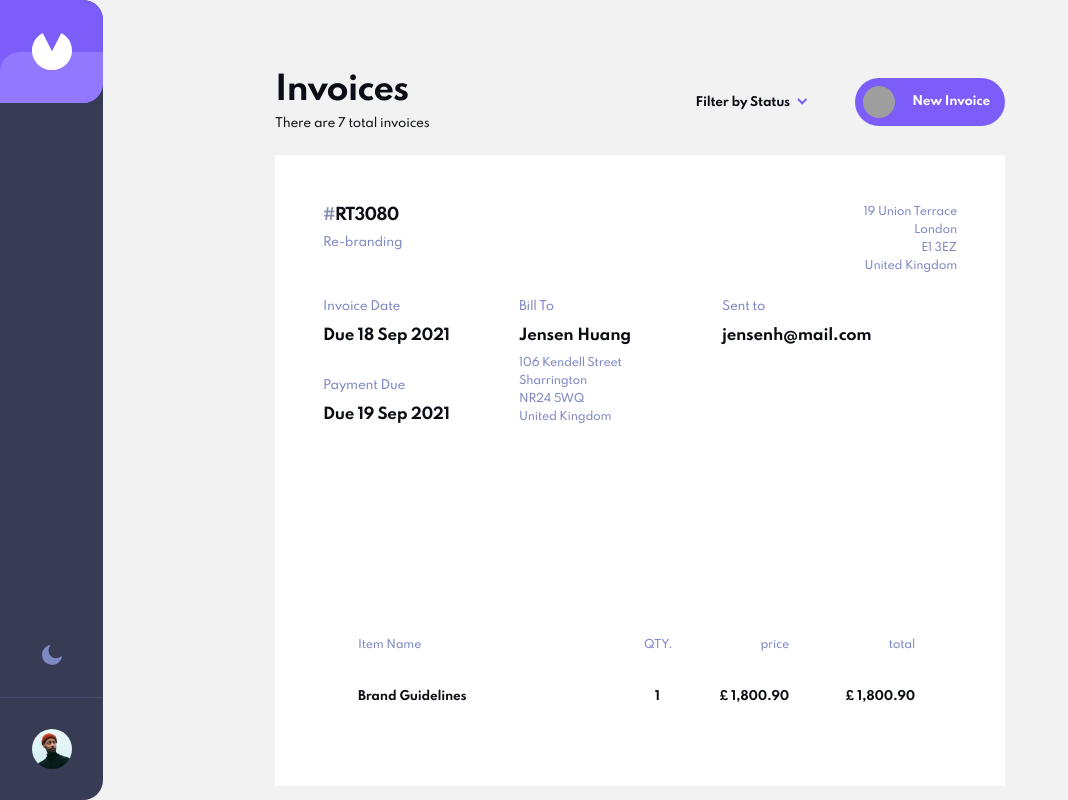
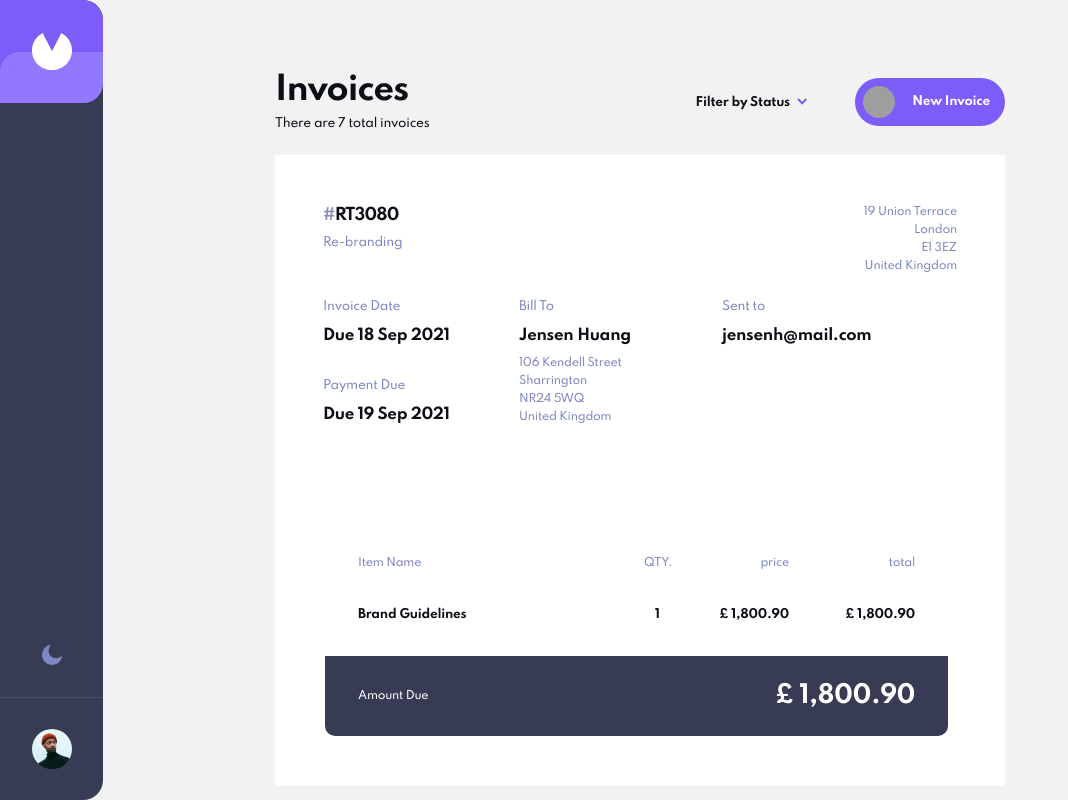
Before and after one commit to kvnloughead/invoice-app, a React (Create React App) app: page / in a window 1280 px wide. Both pictures are taken after a click on the icon 981 px from the left and 232 px from the top of the page. Shown: the whole page, without its empty margins (0-1068 px from the left). Built offline with nearby package versions, Linux system fonts and the light colour scheme; grey boxes are pictures that could not be loaded.

Commit message:
feat: add full invoice view

```diff
--- a/src/components/app/App.jsx
+++ b/src/components/app/App.jsx
@@ -5,8 +5,8 @@ import './App.css';
 
 import AppContext from '../../contexts/AppContext';
 import Sidebar from '../sidebar/Sidebar';
-import Table from '../table/Table';
-import TableHeader from '../tableheader/TableHeader';
+import SummaryHeader from '../summaryheader/SummaryHeader';
+import SummaryTable from '../summarytable/SummaryTable';
 
 import Toggler from '../toggler/Toggler';
 import useDarkMode from '../hooks/useDarkMode';
@@ -27,8 +27,8 @@ function App() {
           <Sidebar>
             <Toggler theme={theme} toggleTheme={themeToggler} />
           </Sidebar>
-          <TableHeader />
-          <Table />
+          <SummaryHeader />
+          <SummaryTable />
         </div>
       </AppContext.Provider>
     </ThemeProvider>
--- a/src/components/invoice/Invoice.jsx
+++ b/src/components/invoice/Invoice.jsx
@@ -32,7 +32,7 @@ const Invoice = () => {
         <Item row="2" col="3">{currentInvoice.clientEmail}</Item>
       </Middle>
       <SentTo />
-      <LineItems items={currentInvoice.items} />
+      <LineItems items={currentInvoice.items} total={currentInvoice.total} />
       <AmountDue />
     </InvoiceContainer>
   );
--- a/src/components/lineitems/LineItems.jsx
+++ b/src/components/lineitems/LineItems.jsx
@@ -4,10 +4,10 @@ import PropTypes, { string } from 'prop-types';
 
 import { lineItemNames } from '../../utils/constants';
 import {
-  Table, TableRow, TH, TD,
+  Table, TableRow, TH, TD, TableFooterRow, TF,
 } from './style';
 
-const LineItems = (({ items }) => (
+const LineItems = (({ items, total }) => (
   <Table>
     <thead>
       <TableRow>
@@ -25,6 +25,12 @@ const LineItems = (({ items }) => (
         </TableRow>
       ))}
     </tbody>
+    <tfoot>
+      <TableFooterRow>
+        <TF>Amount Due</TF>
+        <TF>{ total }</TF>
+      </TableFooterRow>
+    </tfoot>
   </Table>
 ));
 
@@ -35,6 +41,7 @@ LineItems.propTypes = {
     price: string.isRequired,
     total: string.isRequired,
   })).isRequired,
+  total: string.isRequired,
 };
 
 export default LineItems;
--- a/src/components/lineitems/style.jsx
+++ b/src/components/lineitems/style.jsx
@@ -1,4 +1,11 @@
-import styled from 'styled-components';
+import styled, { css } from 'styled-components';
+
+const headerFontStyles = css`
+  font-weight: 500;
+  font-size: 11px;
+  line-height: 18px;
+  letter-spacing: -0.23px;
+`;
 
 export const Table = styled.table`
   margin-top: 45px;
@@ -12,10 +19,7 @@ export const TableRow = styled.tr`
 `;
 
 export const TH = styled.th`
-  font-weight: 500;
-  font-size: 11px;
-  line-height: 18px;
-  letter-spacing: -0.23px;
+  ${headerFontStyles}
   padding-bottom: 32px;
   color: ${({ theme }) => theme.colorSecondary};
   text-align: ${({ row }) => ['left', 'center', 'right', 'right'][row]};
@@ -29,3 +33,24 @@ export const TD = styled.td`
   padding-bottom: 32px;
   text-align: ${({ row }) => ['left', 'center', 'right', 'right'][row]};
 `;
+
+export const TableFooterRow = styled.tr`
+  display: flex;
+  justify-content: space-between;
+  align-items: center;
+  background: #373B53;
+  border-radius: 0 0 10px 10px;
+  height: 80px;
+  padding: 0 32px;
+`;
+
+export const TF = styled.td`
+  font-size: 24px;
+  font-weight: 700;
+  line-height: 32px;
+  letter-spacing: -0.5px;
+  color: #ffffff;
+  &:first-of-type {
+    ${headerFontStyles}
+  }
+`;
--- a/src/components/tableheader/TableHeader.jsx
+++ b/src/components/summaryheader/SummaryHeader.jsx
@@ -7,7 +7,7 @@ import Button from '../button/Button';
 import { Container, Title, Text } from './style';
 import { FlexRow } from '../utility/style';
 
-const TableHeader = () => {
+const SummaryHeader = () => {
   const [numInvoices] = React.useState(7);
 
   return (
@@ -31,4 +31,4 @@ const TableHeader = () => {
   );
 };
 
-export default TableHeader;
+export default SummaryHeader;
--- a/src/components/table/Table.jsx
+++ b/src/components/summarytable/SummaryTable.jsx
@@ -3,7 +3,7 @@ import React, { useMemo } from 'react';
 
 import AppContext from '../../contexts/AppContext';
 
-import { TableContainer, NothingHere } from './style';
+import { SummaryContainer, NothingHere } from './style';
 import invoices from '../../utils/data.json';
 import { processInvoices } from '../../utils/helpers';
 
@@ -23,11 +23,11 @@ function Table() {
   }
 
   return (
-    <TableContainer>
+    <SummaryContainer>
       {processedInvoices.map((invoice) => (
         <InvoiceSummary data={invoice} key={invoice.id} />
       ))}
-    </TableContainer>
+    </SummaryContainer>
   );
 }
 
--- a/src/components/table/style.js
+++ b/src/components/summarytable/style.js
@@ -9,7 +9,7 @@ export const NothingHere = styled.img.attrs(({ theme }) => ({
   padding-top: 141px;
 `;
 
-export const TableContainer = styled.div`
+export const SummaryContainer = styled.div`
   width: 730px;
   padding-top: 65px;
 `;
```
Also changed, not shown: src/components/summaryheader/style.js (renamed from src/components/tableheader/style.js).
